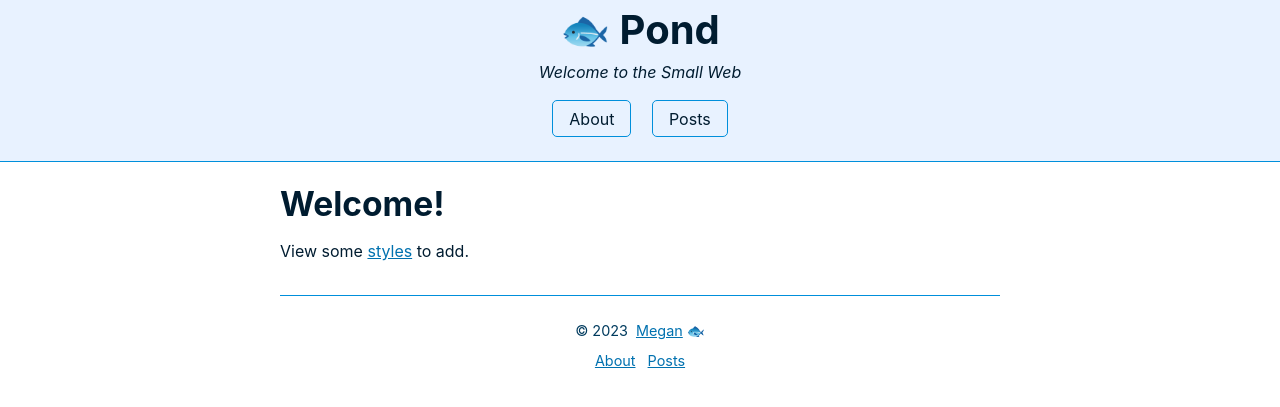
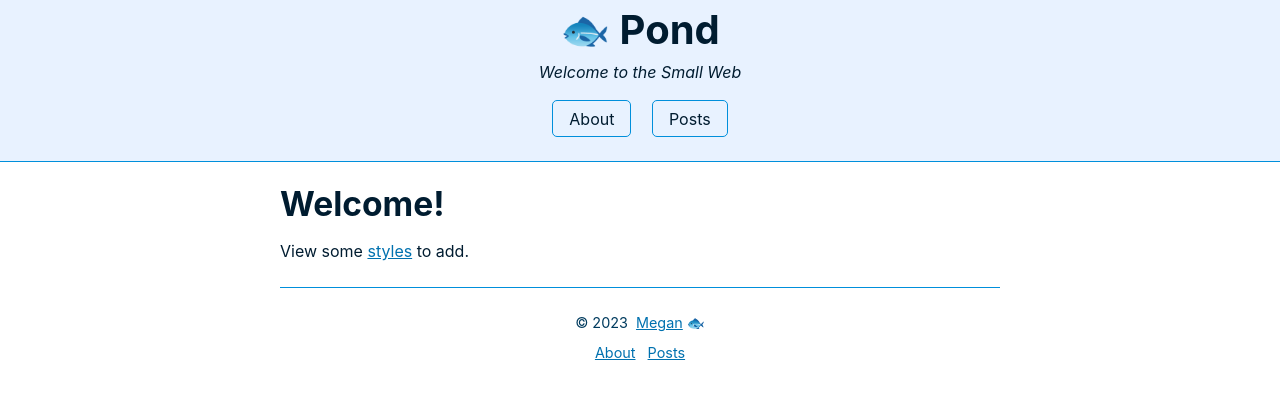
Before and after one commit to megdna/pond, a Jekyll site: the page built from index.md, in a window 1280 px wide. Shown: the top 407 px of the page. Built offline with Jekyll 4.4.1, drawn with Linux system fonts in a browser that asks for light colours.

Commit message:
Update style.css

```diff
--- a/assets/css/style.css
+++ b/assets/css/style.css
@@ -132,7 +132,7 @@
   line-height: 1.1;
   margin: 1.5rem 0 1rem;
 }
-h4, h5, h6, p {
+h4, h5, h6 {
   margin: 1rem 0;
 }
 h1 {
@@ -152,6 +152,9 @@
 }
 h6 {
   font-size: 0.96rem;
+}
+p {
+  margin: 0.5rem 0;
 }
 
 a {
@@ -300,6 +303,15 @@
   padding: 0.5rem 1rem;
   word-break: break-all;
 }
+details[open] > summary + * {
+  margin-top: 0;
+}
+details[open] > summary {
+  margin-bottom: 0.5rem;
+}
+details[open] > :last-child {
+  margin-bottom: 0;
+}
 
 audio, embed, iframe, object {
   border: 1px solid var(--bg-box);
```
